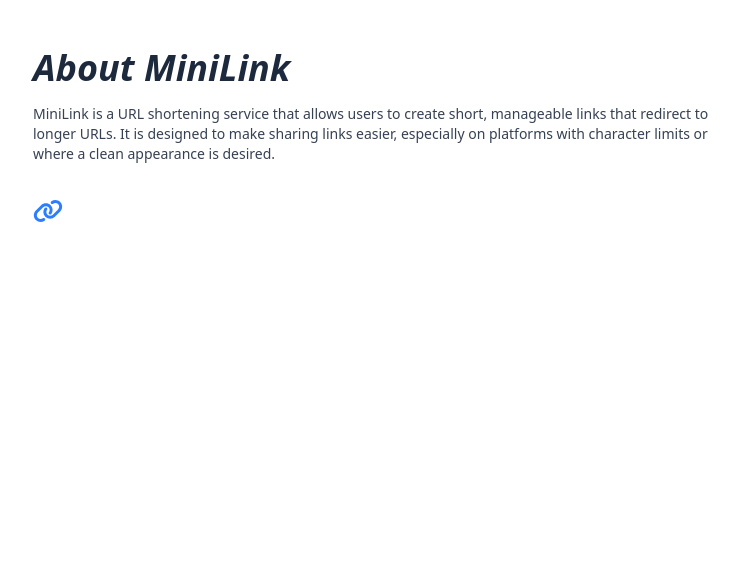
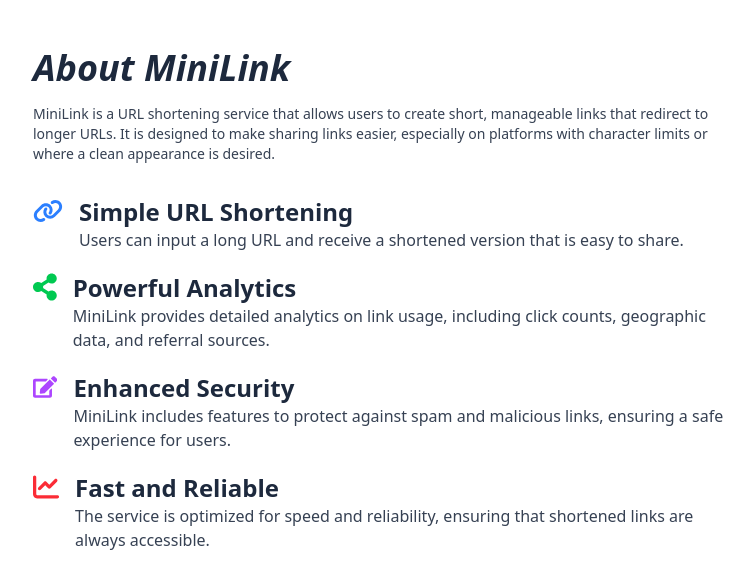
Before and after one commit to abhiraj-21/Minilink, a React (Vite) app in the folder frontend/minilink/: page /about in a window 1280 px wide. Shown: the top 588 px of the page, without its empty margins (23-777 px from the left). Built offline with nearby package versions, Linux system fonts and the light colour scheme.

Commit message:
completed About page

```diff
--- a/frontend/minilink/package.json
+++ b/frontend/minilink/package.json
@@ -11,6 +11,7 @@
   },
   "dependencies": {
     "@tailwindcss/postcss": "^4.1.12",
+    "framer-motion": "^12.23.12",
     "postcss": "^8.5.6",
     "react": "^19.1.1",
     "react-dom": "^19.1.1",
--- a/frontend/minilink/src/Components/AboutPage.jsx
+++ b/frontend/minilink/src/Components/AboutPage.jsx
@@ -1,5 +1,6 @@
 import React from 'react'
-import {FaLink, FaShareAt, FaEdit, FaChartLine} from "react-icons/fa6"
+import {FaChartLine, FaLink} from "react-icons/fa6"
+import {FaEdit, FaShareAlt} from "react-icons/fa";
 
 const AboutPage = () => {
     return (
@@ -15,6 +16,47 @@ const AboutPage = () => {
                 <div className="space-y-5 xl:w-[60%] lg:w-[70%] md:w-[80%] w-full">
                     <div className="flex items-start">
                         <FaLink className="text-blue-500 text-3xl mr-4" />
+                        <div>
+                            <h2 className="sm:text-2xl font-bold text-slate-800">
+                                Simple URL Shortening
+                            </h2>
+                            <p className="text-gray-700">
+                                Users can input a long URL and receive a shortened version that is easy to share.
+                            </p>
+                        </div>
+                    </div>
+                    <div className="flex items-start">
+                        <FaShareAlt className="text-green-500 text-3xl mr-4" />
+                        <div>
+                            <h2 className="sm:text-2xl font-bold text-slate-800">
+                                Powerful Analytics
+                            </h2>
+                            <p className="text-gray-700">
+                                MiniLink provides detailed analytics on link usage, including click counts, geographic data, and referral sources.
+                            </p>
+                        </div>
+                    </div>
+                    <div className="flex items-start">
+                        <FaEdit className="text-purple-500 text-3xl mr-4" />
+                        <div>
+                            <h2 className="sm:text-2xl font-bold text-slate-800">
+                                Enhanced Security
+                            </h2>
+                            <p className="text-gray-700">
+                                MiniLink includes features to protect against spam and malicious links, ensuring a safe experience for users.
+                            </p>
+                        </div>
+                    </div>
+                    <div className="flex items-start">
+                        <FaChartLine className="text-red-500 text-3xl mr-4" />
+                        <div>
+                            <h2 className="sm:text-2xl font-bold text-slate-800">
+                                Fast and Reliable
+                            </h2>
+                            <p className="text-gray-700">
+                                The service is optimized for speed and reliability, ensuring that shortened links are always accessible.
+                            </p>
+                        </div>
                     </div>
 
                 </div>
--- a/frontend/minilink/src/Components/LandingPage.jsx
+++ b/frontend/minilink/src/Components/LandingPage.jsx
@@ -1,9 +1,16 @@
 import React from 'react'
+import {motion} from "framer-motion";
 
 const LandingPage = () => {
     return (
         <div>
-            LandingPage
+            <div>
+                <div>
+                    <motion.h1>
+                        MiniLink - URL Shortener
+                    </motion.h1>
+                </div>
+            </div>
         </div>
 
     )
```
Also changed, not shown: 1 other file (tests, documents, lock files or other folders).
